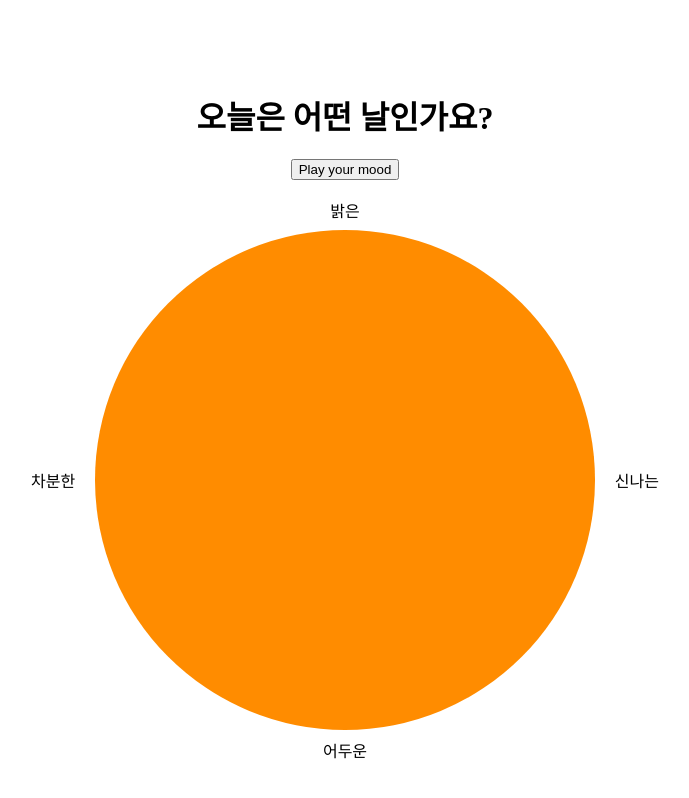
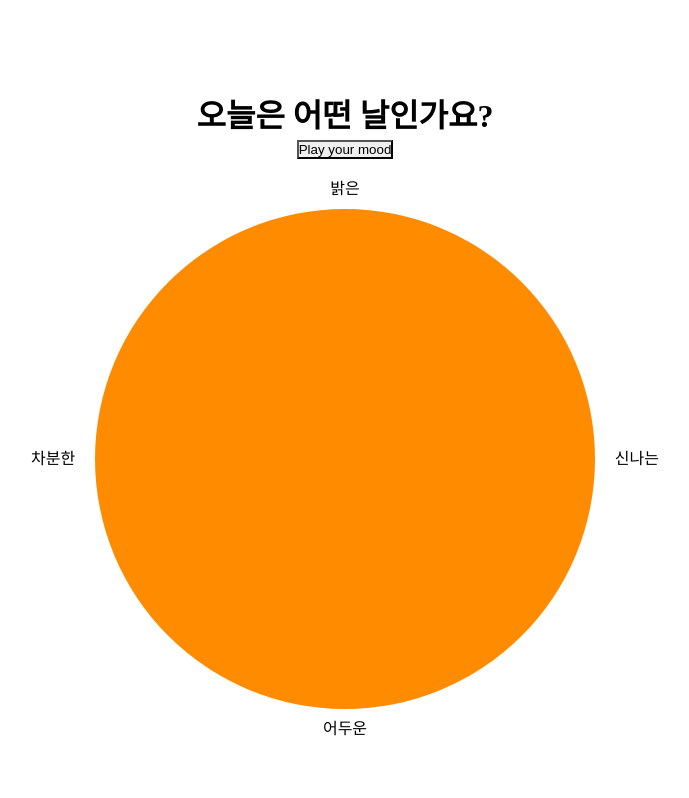
Before and after one commit to CodeSoom/MoodPlay, a React app: page / in a window 1280 px wide. Shown: the whole page, without its empty margins (295-984 px from the left). Built offline with nearby package versions, Linux system fonts and the light colour scheme.

Commit message:
Separate global css.
Create assets folder and separate global css from App component.

```diff
--- a/jest.config.js
+++ b/jest.config.js
@@ -12,4 +12,7 @@ module.exports = {
       statements: 100,
     },
   },
+  moduleNameMapper: {
+    '\\.(css|less)$': '<rootDir>/__mocks__/global.js',
+  },
 };
--- a/package.json
+++ b/package.json
@@ -39,6 +39,7 @@
     "@types/jest": "^26.0.15",
     "babel-jest": "^26.6.3",
     "babel-loader": "^8.2.1",
+    "css-loader": "^5.0.1",
     "eslint": "^7.13.0",
     "eslint-config-airbnb": "^18.2.1",
     "eslint-plugin-import": "^2.22.1",
@@ -49,6 +50,7 @@
     "html-webpack-plugin": "^4.5.0",
     "jest": "^26.6.3",
     "jest-plugin-context": "^2.9.0",
+    "style-loader": "^2.0.0",
     "webpack": "^5.4.0",
     "webpack-cli": "^3.3.12",
     "webpack-dev-server": "^3.11.0"
--- a/src/App.jsx
+++ b/src/App.jsx
@@ -1,29 +1,9 @@
 import React from 'react';
 
-import { Global, css } from '@emotion/react';
+import './assets/css/global.css';
 
 import MoodControllerPage from './MoodControllerPage';
 
-const GlobalStyles = css`
-body {
-  background-color: #fff;
-  margin : 0;
-  padding: 0;
-  width: 100vw;
-  height: 10vh;
-  overflow: hidden;
+export default function App() {
+  return (<MoodControllerPage />);
 }
-
-body::-webkit-scrollbar {
-display: none;
-}
-`;
-
-export default function App() {
-  return (
-    <>
-      <Global styles={GlobalStyles} />
-      <MoodControllerPage />
-    </>
-  );
-}
--- /dev/null
+++ b/src/assets/css/global.css
@@ -0,0 +1,22 @@
+* {
+  margin: 0;
+  padding: 0;
+  box-sizing: border-box;
+  -webkit-appearance: none;
+}
+
+body {
+  font-size: 16px;
+  line-height: 1.5;
+  background: #fff;
+  color: #000;
+  word-break: keep-all;
+}
+
+body::-webkit-scrollbar {
+  display: none;
+}
+
+ul {
+  list-style: none;
+}
--- a/webpack.config.js
+++ b/webpack.config.js
@@ -10,10 +10,15 @@ module.exports = {
         exclude: /node_modules/,
         use: 'babel-loader',
       },
+      {
+        test: /\.css?$/,
+        exclude: /node_modules/,
+        use: ['style-loader', 'css-loader'],
+      },
     ],
   },
   resolve: {
-    extensions: ['.js', '.jsx'],
+    extensions: ['.js', '.jsx', 'css'],
   },
   plugins: [
     new HtmlWebpackPlugin({
```
Also changed, not shown: 2 other files (tests, documents, lock files or other folders).
